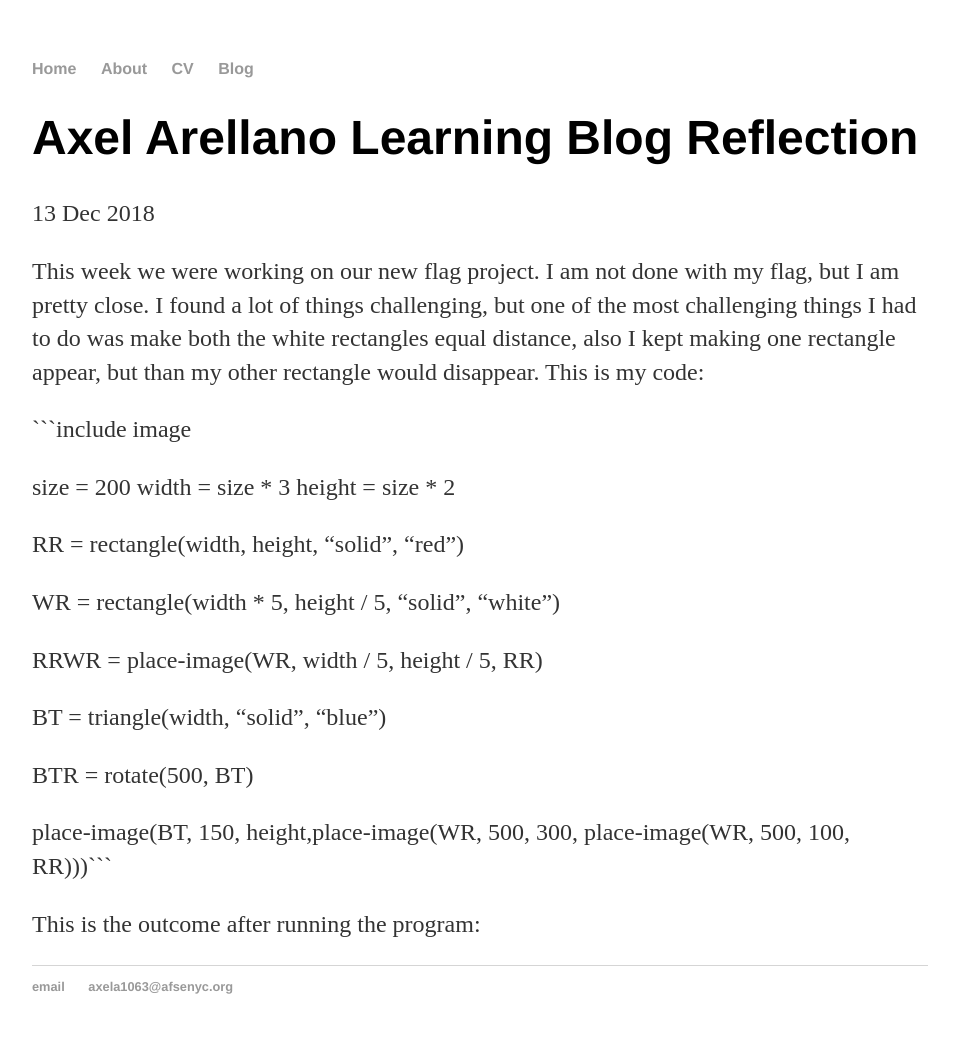
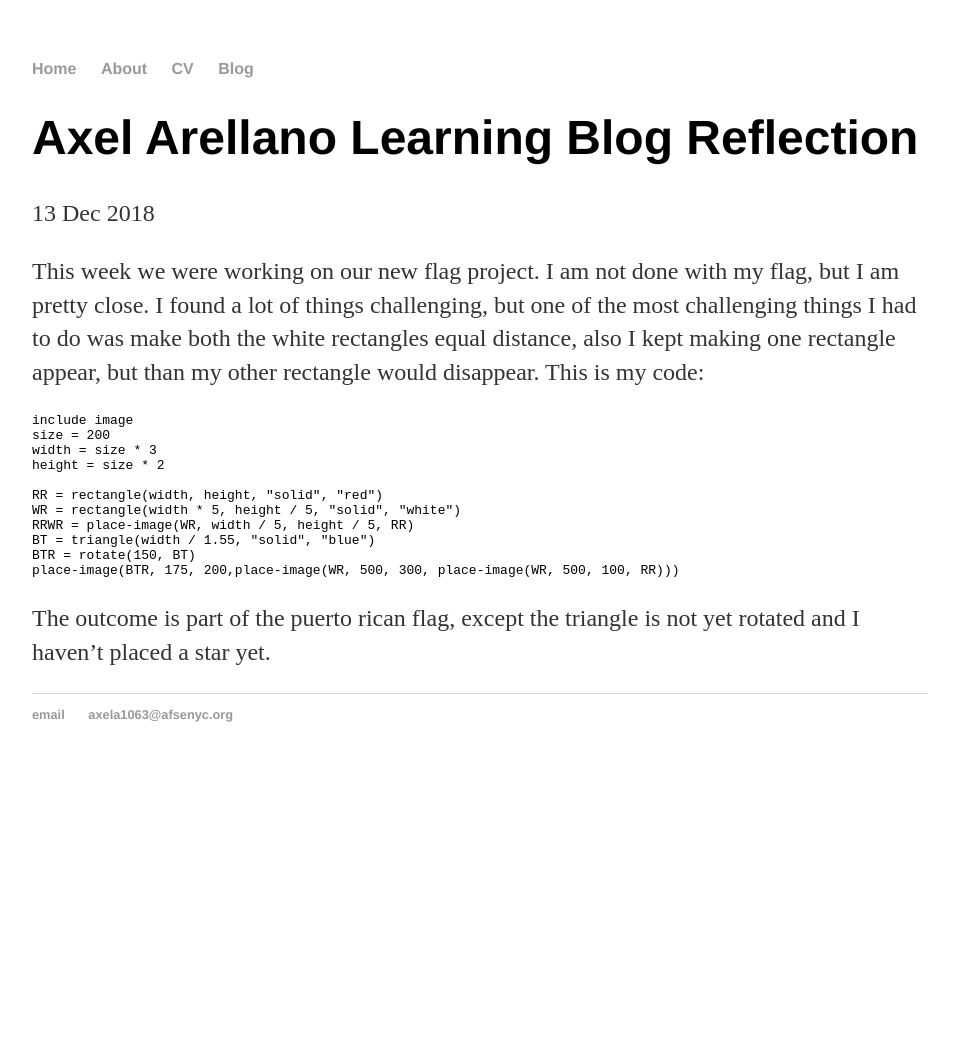
Before and after one commit to axela1063/axela1063.github.io, a Jekyll site: the page built from _posts/2018-12-13-Axel-Arellano-Learning-Blog-Reflection#10.md, in a window 1280 px wide. Shown: the whole page, without its empty margins (160-1119 px from the left). Built offline with Jekyll 4.4.1, drawn with Linux system fonts in a browser that asks for light colours; after the commit the page ends 900 px from its top, so only the background shows below that.

Commit message:
Update 2018-12-13-Axel-Arellano-Learning-Blog-Reflection#10.md

````diff
--- a/_posts/2018-12-13-Axel-Arellano-Learning-Blog-Reflection#10.md
+++ b/_posts/2018-12-13-Axel-Arellano-Learning-Blog-Reflection#10.md
@@ -6,24 +6,17 @@ date: 2018-12-13
   This week we were working on our new flag project. I am not done with my flag, but I am pretty close. I found a lot of things challenging, but one of the most challenging things I had to do was make both the white rectangles equal distance, also I kept  making one rectangle appear, but than my other rectangle would disappear.
   This is my code:
 
-  ```include image
-
+```
+include image
 size = 200
 width = size * 3
 height = size * 2
 
-
-
 RR = rectangle(width, height, "solid", "red")
-
 WR = rectangle(width * 5, height / 5, "solid", "white")
-
 RRWR = place-image(WR, width / 5, height / 5, RR)
-
-BT = triangle(width, "solid", "blue")
-
-BTR = rotate(500, BT)
-
-place-image(BT, 150, height,place-image(WR, 500, 300, place-image(WR, 500, 100, RR)))```
-
-This is the outcome after running the program:
+BT = triangle(width / 1.55, "solid", "blue")
+BTR = rotate(150, BT)
+place-image(BTR, 175, 200,place-image(WR, 500, 300, place-image(WR, 500, 100, RR)))
+```
+The outcome is part of the puerto rican flag, except the triangle is not yet rotated and I haven't placed a star yet.
````
